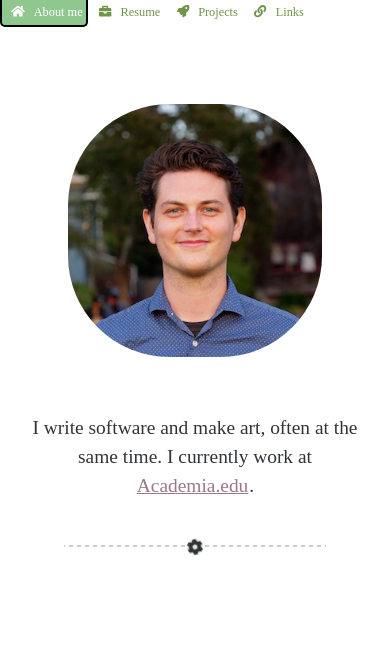
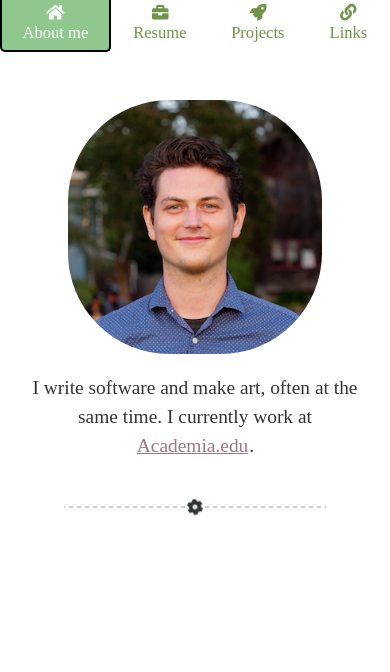
Before and after one commit to cstuartroe/conorstuartroe, a Django app: page / in a window 390 px wide. Shown: the top 672 px of the page. Run offline with Django 3.2, Linux system fonts and the light colour scheme; some libraries are stand-ins or nearby versions; some web fonts are replaced.

Commit message:
Improve mobile friendliness

```diff
--- a/conorstuartroe/templates/base.html
+++ b/conorstuartroe/templates/base.html
@@ -20,7 +20,7 @@
 			<div class = "pagelinks d-flex flex-row">
 				<a href="/" class="flex-sm-fill">
 					<i class="fas fa-home" aria-hidden="true"></i>
-					About me
+					About&nbsp;me
 				</a>
 				<a href="/static/pdf/resume.pdf" class="flex-sm-fill">
 					<i class="fas fa-briefcase" aria-hidden="true"></i>
@@ -38,8 +38,7 @@
 		</header>
 
 		<div class="container"><div class="row">
-			<div class="col-2"></div>
-			<div id="mainframe" class="col-12 col-md-8">
+			<div id="mainframe" class="col-12">
 				{% block content %}
 				{% endblock %}
 			</div>
--- a/conorstuartroe/templates/index.html
+++ b/conorstuartroe/templates/index.html
@@ -1,7 +1,7 @@
 {% extends 'base.html' %}
 
 {% block content %}
-	<p><img class="circle" src="{% static 'img/conor.png' %}" style="width:30vh; height:30vh;"/></p>
+	<img class="circle" src="{% static 'img/conor.png' %}" style="width:30vh; height:30vh;"/>
 	<p style="text-align: center">
 		I write software and make art, often at the same time. I currently work at
 		<a href="https://www.academia.edu/">Academia.edu</a>.
--- a/static/css/lander.css
+++ b/static/css/lander.css
@@ -179,7 +179,7 @@ table {
 
 .pagelinks a {
 	font-family: "Gentium";
-    font-size: calc(1vh + 1vw);
+    font-size: calc(1.5vh + 1vw);
 	color: #6E9548;
 	text-decoration: none;
 	padding: .25em;
```
